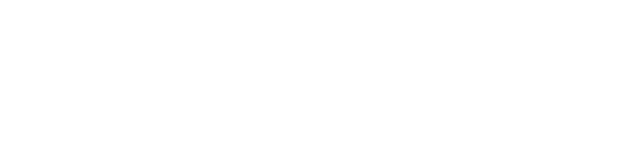
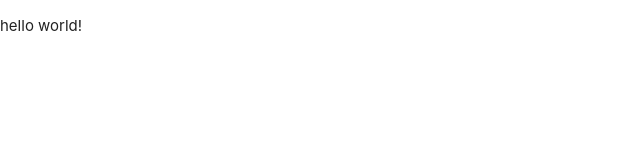
Before and after one commit to aliasghar20221401/test10, a plain HTML site: page index.html in a window 1280 px wide. Shown: the whole page, without its empty margins (0-640 px from the left). Drawn offline with Linux system fonts and the light colour scheme.

Commit message:
second version

```diff
--- a/index.html
+++ b/index.html
@@ -11,6 +11,9 @@
 </head>
 
 <body>
+    <p>
+        hello world!
+    </p>
 </body>
 
 </html>
```
